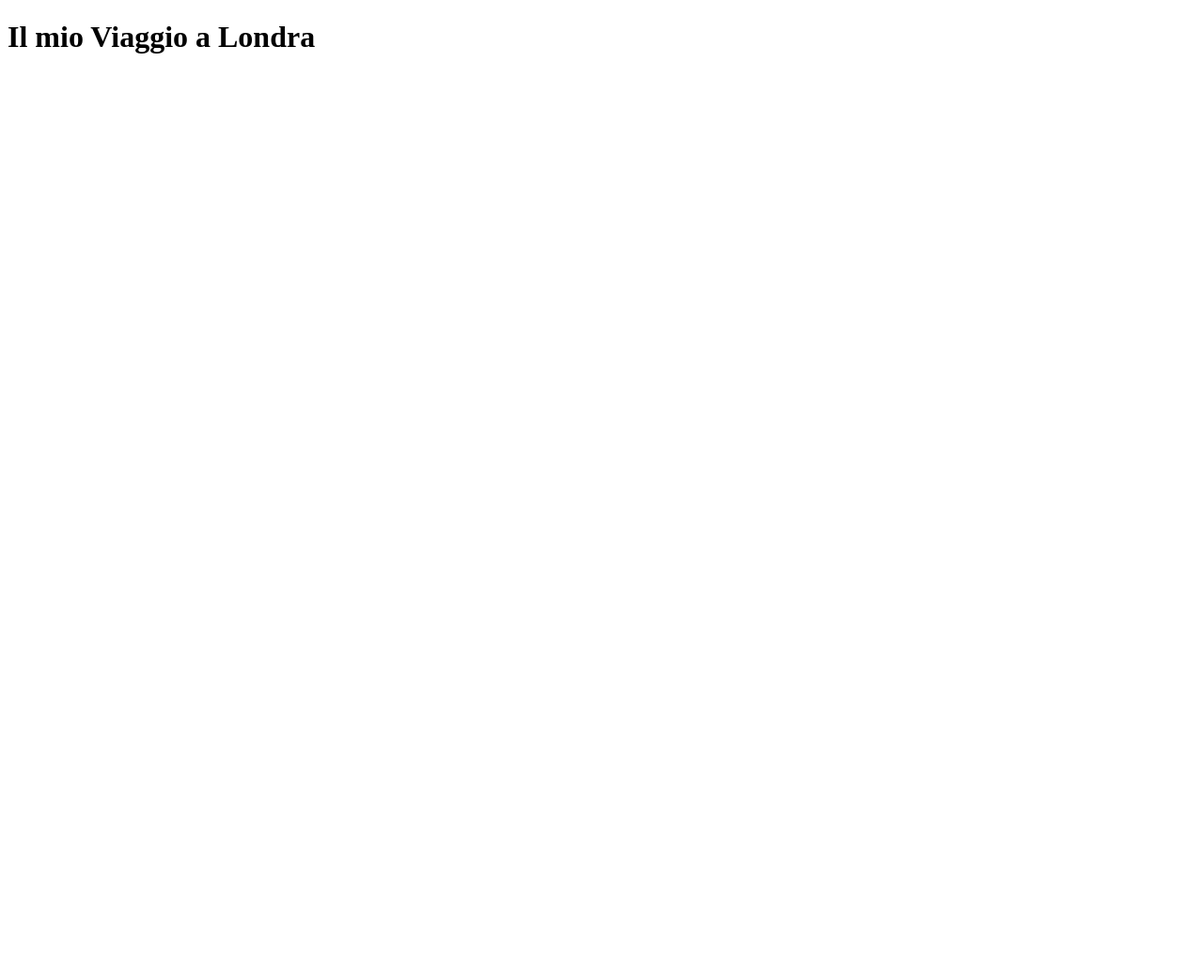
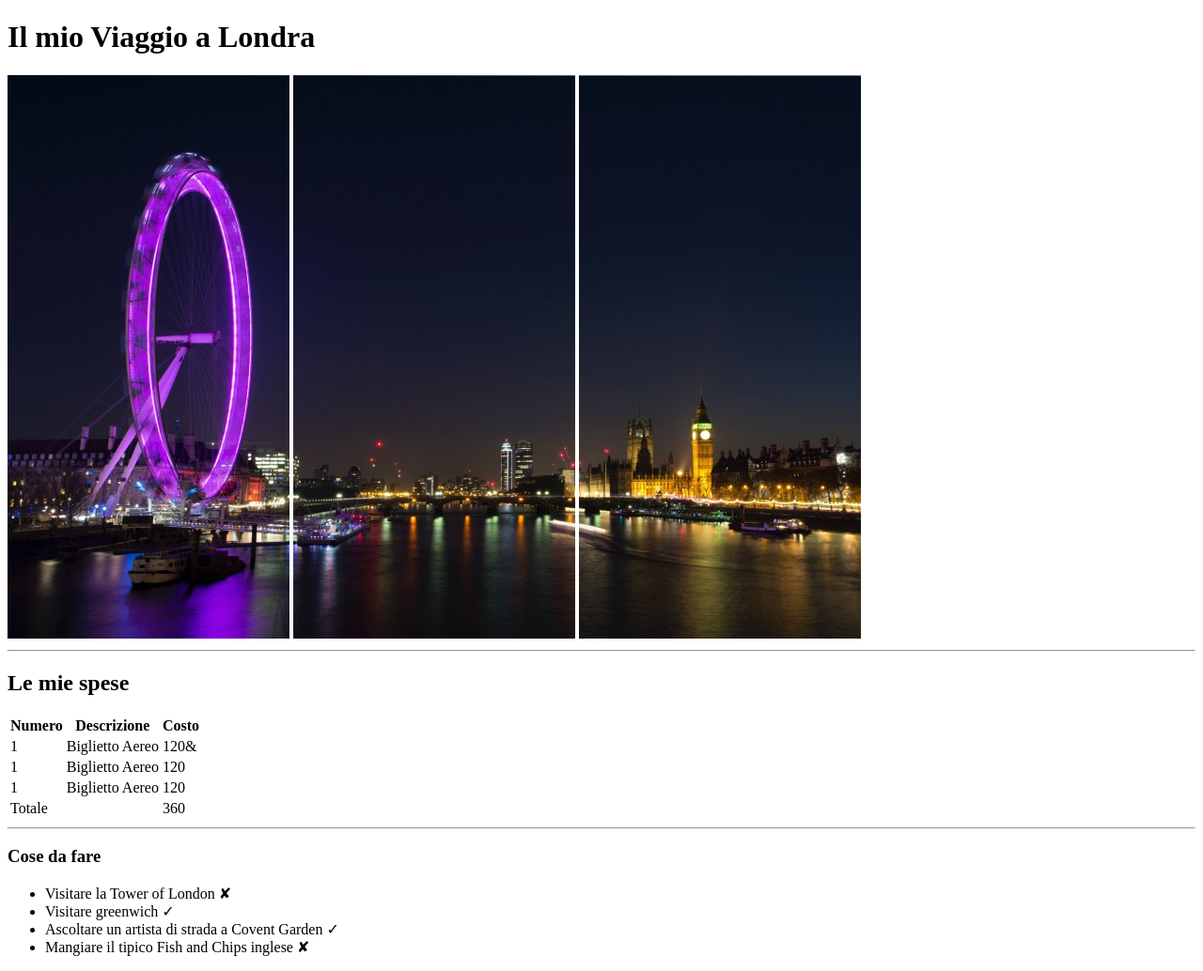
Before and after one commit to Riccardo-Mauri/html-london-trip, a plain HTML site: page index.html in a window 1280 px wide. Shown: the whole page at 94% size. Before the commit the page ends 800 px from the top, so only its background shows below. Drawn offline with Linux system fonts and the light colour scheme.

Commit message:
Avanzamento progetto 1

```diff
--- a/index.html
+++ b/index.html
@@ -7,5 +7,52 @@
 </head>
 <body>
     <h1>Il mio Viaggio a Londra</h1>
+    <main>
+        <div><!--immagini rappresentative-->
+            <SPAN><img src="img/pexels-bill-emrich-230794-0.jpg" alt=""></SPAN>
+            <SPAN><img src="img/pexels-bill-emrich-230794-1.jpg" alt=""></SPAN>
+            <SPAN><img src="img/pexels-bill-emrich-230794-2.jpg" alt=""></SPAN>
+        </div>
+        <hr>
+        <H2>Le mie spese</H2>
+        <div><!--contenitore spese-->
+           <table>
+                <tr>
+                    <th>Numero</th>
+                    <th>Descrizione</th>
+                    <th>Costo</th>
+                </tr>
+                <tr>
+                    <td>1</td>
+                    <td>Biglietto Aereo</td>
+                    <td>120&</td>
+                </tr>
+                <tr>
+                    <td>1</td>
+                    <td>Biglietto Aereo</td>
+                    <td>120</td>
+                </tr>
+                <tr>
+                    <td>1</td>
+                    <td>Biglietto Aereo</td>
+                    <td>120</td>
+                </tr>
+                <tr>
+                    <td colspan="2">Totale</td>
+                    <td>360</td>
+                </tr>
+            </table>
+        </div><!--fine contenitore spese-->
+        <hr>
+        <div>
+            <h3>Cose da fare</h3>
+            <ul>
+                <li>Visitare la Tower of London &#x2718</li>
+                <li>Visitare greenwich &#x2713</li>
+                <li>Ascoltare un artista di strada a Covent Garden &#x2713</li>
+                <li>Mangiare il tipico Fish and Chips inglese &#x2718</li>
+            </ul>
+        </div>
+    </main>
 </body>
 </html>
```
Also changed, not shown: 1 other file.
